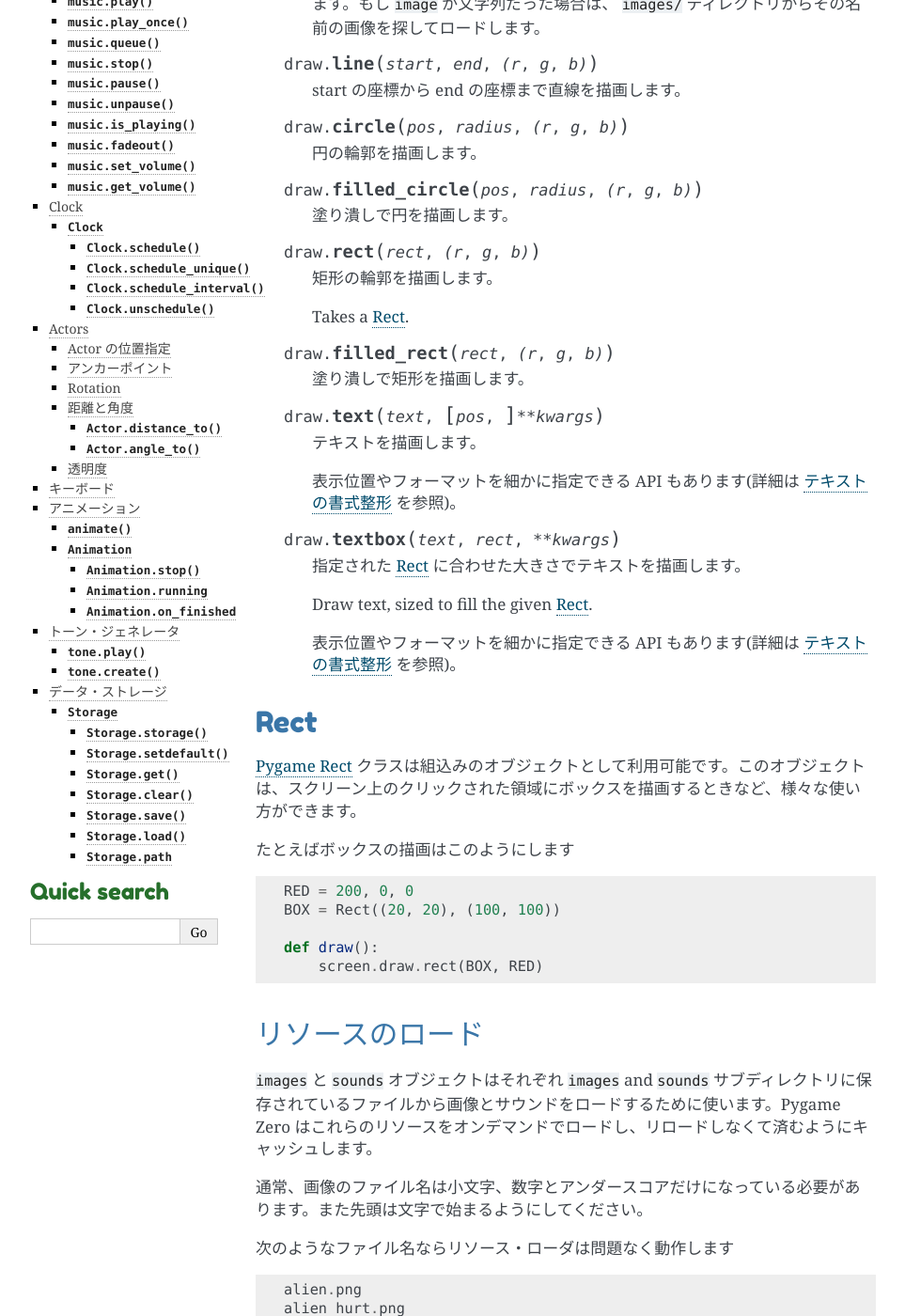
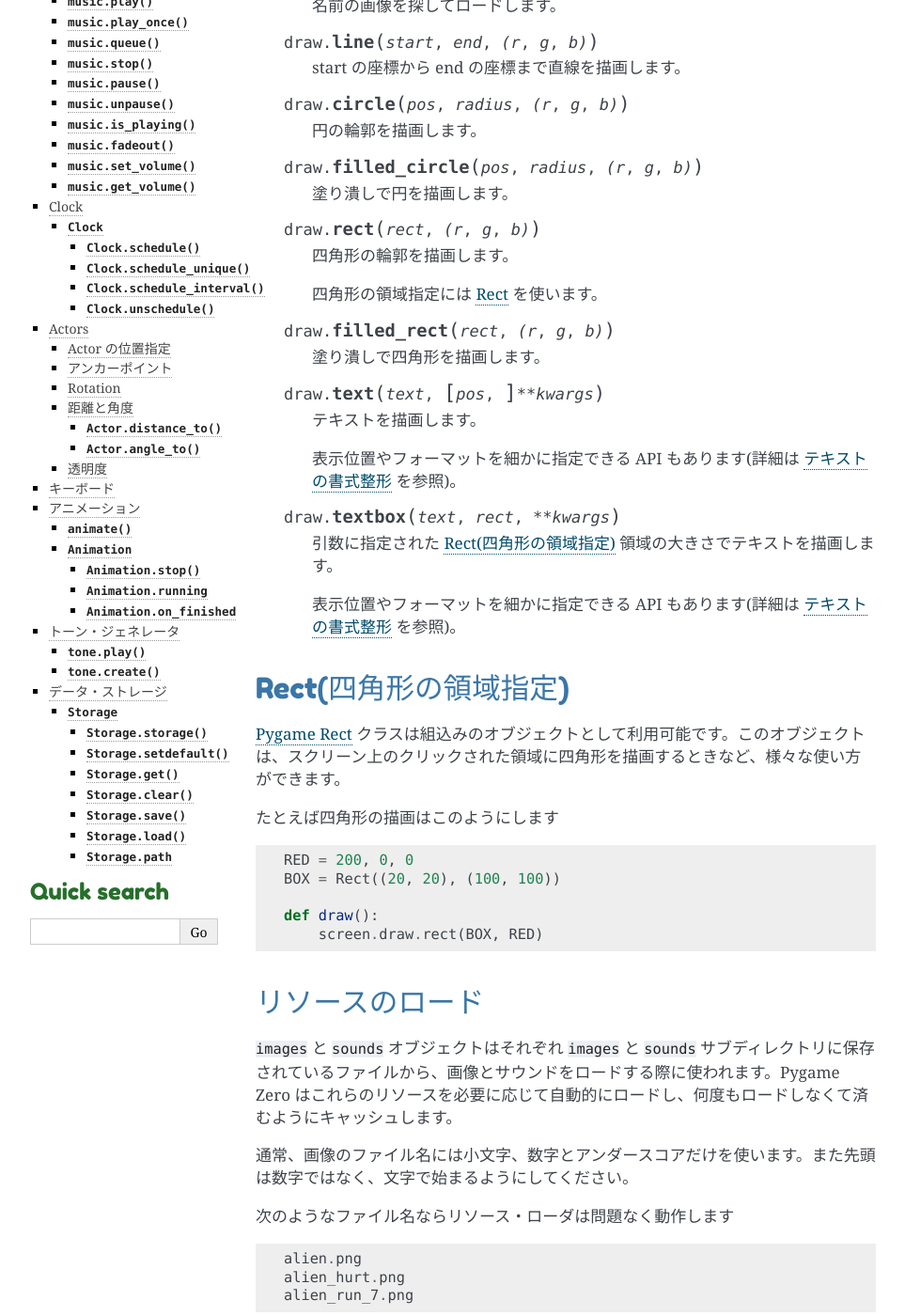
Before and after one commit to yasusii/pgzero-japanese, a Sphinx documentation site: the page built from doc/builtins.rst, in a window 1280 px wide and 1400 px high, scrolled down 919 px. Shown: the whole window at 94% size, without its empty margins (148-1111 px from the left). Built offline with Sphinx 7.4.7, drawn with Linux system fonts in a browser that asks for light colours; pages that are not in the unit, such as notebooks, are missing from menus; some of the changed text lies outside the part shown.

Commit message:
Some tweaks to documentation

```diff
--- a/doc/builtins.rst
+++ b/doc/builtins.rst
@@ -15,7 +15,7 @@ Pygame Zeroには、ゲーム制作を簡単にしてくれる便利な組込み
 
 ``screen`` オブジェクトはゲーム・スクリーンを表します。
 
-これはPygame surfaceの薄いラッパーで、スクリーンに描画したり、画像データを表示することを容易にしてくれます。
+これは Pygame surface の薄いラッパーで、スクリーンへの描画や画像データの表示を容易にしてくれます。
 
 .. class:: Screen
 
@@ -46,9 +46,8 @@ Pygame Zeroには、ゲーム制作を簡単にしてくれる便利な組込み
     .. method:: blit(image, (left, top))
 
         指定の位置に画像を描画します。
-        Draw the image to the screen at the given position.
 
-        ``blit()`` の引数 ``image`` には Surface オブジェクトと文字列、どちらも指定できます。もし ``image`` が文字列だった場合は、 ``images/`` ディレクトリからその名前の画像を探してロードします。
+        ``blit()`` の引数 ``image`` には Surface オブジェクトと文字列、どちらでも指定できます。もし ``image`` が文字列だった場合は、 ``images/`` ディレクトリからその名前の画像を探してロードします。
 
     .. method:: draw.line(start, end, (r, g, b))
 
@@ -64,13 +63,13 @@ Pygame Zeroには、ゲーム制作を簡単にしてくれる便利な組込み
 
     .. method:: draw.rect(rect, (r, g, b))
 
-        矩形の輪郭を描画します。
+        四角形の輪郭を描画します。
 
-        Takes a :ref:`Rect <rect>`.
+        四角形の領域指定には :ref:`Rect <rect>` を使います。
 
     .. method:: draw.filled_rect(rect, (r, g, b))
 
-        塗り潰しで矩形を描画します。
+        塗り潰しで四角形を描画します。
 
     .. method:: draw.text(text, [pos], **kwargs)
 
@@ -80,20 +79,18 @@ Pygame Zeroには、ゲーム制作を簡単にしてくれる便利な組込み
 
     .. method:: draw.textbox(text, rect, **kwargs)
 
-        指定された :ref:`Rect` に合わせた大きさでテキストを描画します。
-
-        Draw text, sized to fill the given :ref:`Rect`.
+        引数に指定された :ref:`Rect` 領域の大きさでテキストを描画します。
 
         表示位置やフォーマットを細かに指定できる API もあります(詳細は :doc:`ptext` を参照)。
 
 .. _rect:
 
-Rect
-----
+Rect(四角形の領域指定)
+----------------------
 
-`Pygame Rect`_ クラスは組込みのオブジェクトとして利用可能です。このオブジェクトは、スクリーン上のクリックされた領域にボックスを描画するときなど、様々な使い方ができます。
+`Pygame Rect`_ クラスは組込みのオブジェクトとして利用可能です。このオブジェクトは、スクリーン上のクリックされた領域に四角形を描画するときなど、様々な使い方ができます。
 
-たとえばボックスの描画はこのようにします ::
+たとえば四角形の描画はこのようにします ::
 
     RED = 200, 0, 0
     BOX = Rect((20, 20), (100, 100))
@@ -108,10 +105,10 @@ Rect
 リソースのロード
 ----------------
 
-``images`` と ``sounds`` オブジェクトはそれぞれ ``images`` and ``sounds`` サブディレクトリに保存されているファイルから画像とサウンドをロードするために使います。Pygame Zero はこれらのリソースをオンデマンドでロードし、リロードしなくて済むようにキャッシュします。
+``images`` と ``sounds`` オブジェクトはそれぞれ ``images`` と ``sounds`` サブディレクトリに保存されているファイルから、画像とサウンドをロードする際に使われます。Pygame Zero はこれらのリソースを必要に応じて自動的にロードし、何度もロードしなくて済むようにキャッシュします。
 
 
-通常、画像のファイル名は小文字、数字とアンダースコアだけになっている必要があります。また先頭は文字で始まるようにしてください。
+通常、画像のファイル名には小文字、数字とアンダースコアだけを使います。また先頭は数字ではなく、文字で始まるようにしてください。
 
 次のようなファイル名ならリソース・ローダは問題なく動作します ::
 
@@ -145,7 +142,7 @@ images ディレクトリは予め作成しておく必要があります。た
     space_game.py
     images/alien.png
 
-これで ``space_game.py`` に次のようなコードを書くことでスクリーンに alien スプライトを描画できます ::
+この状態で ``space_game.py`` に次のようなコードを書くとスクリーンに alien スプライト描画されます ::
 
     def draw():
         screen.clear()
@@ -160,7 +157,7 @@ images ディレクトリは予め作成しておく必要があります。た
     def draw():
         alien.draw()
 
-上記何れの場合も付けられるファイル名には制限があります。使用できるのは小文字のアルファベット、数字とアンダースコアだけです。これはゲームを動かすオペレーティング・システムによって大文字、小文字の扱いが異なる場合があり、問題が発生することを防ぐためのものです。
+上記何れの場合も付けられるファイル名には制限があります。使用できるのは小文字のアルファベット、数字とアンダースコアだけです。これはゲームを動かすオペレーティング・システムによって大文字、小文字の扱いが異なる場合があり、問題が発生することを防ぐためです。
 
 Image Surfaces
 ''''''''''''''
@@ -200,8 +197,8 @@ Image Surfaces
             Rect((0, 0), image.get_size())
 
 
-サウンド
-''''''''
+Sounds
+''''''
 
 Pygame Zeroでロード可能なサウンドの形式は ``.wav`` と ``.ogg`` です。WAV は
 サイズの小さな効果音に最適で、圧縮フォーマットの OGG は音楽に適しています。ゲームに使用できる .ogg や .wav ファイルをインターネット上で無償提供しているサイトもあります。
@@ -212,12 +209,12 @@ sounds ディレクトリは予め作成しておく必要があります。た
     drum_kit.py
     sounds/drum.wav
 
-``drum_kit.py`` に次の内容を書くと、マウスがクリックされたらドラムの音を鳴らすようになります ::
+``drum_kit.py`` に次の内容を書くと、マウスがクリックときドラムの音を鳴らすようになります ::
 
     def on_mouse_down():
         sounds.drum.play()
 
-ロードしたサウンドは Pygame の ``Sound`` オブジェクトになります。このオブジェクトは様々なメソッドを備えており、サウンドの再生、停止やサウンドの再生時間の問い合せができます。
+ロードしたサウンドは Pygame の ``Sound`` オブジェクトになります。このオブジェクトは様々なメソッドを備えており、サウンドの再生、停止やサウンドの再生時間の問い合せをサポートしています。
 
 .. class:: Sound
 
@@ -239,7 +236,7 @@ sounds ディレクトリは予め作成しておく必要があります。た
 
         サウンドの再生時間を秒単位で取得します。
 
-長い音楽を再生するために ``sounds`` オブジェクトを使用することは避けてください。サウンドシステムは再生する前に音楽データをすべてメモリ上にロードしてしまうため、大量のメモリが必要になることがあり、ロードが完了するまで遅延が発生するためです。
+長い音楽を再生するために ``sounds`` オブジェクトを使用することは避けてください。サウンドのシステムは再生前に音楽データをすべてメモリ上にロードするので大量のメモリが必要になることがあり、ロード完了まで遅延が発生する可能性があります。
 
 .. _music:
 
@@ -334,14 +331,14 @@ Clock
     def fire_laser():
         lasers.append(player.pos)
 
-それから発射ボタンが押されると、正確に1秒後にこの関数が呼び出されるよう  ``clock`` に依頼します ::
+それから発射ボタンが押されると、正確に1秒後にこの関数を呼び出すよう  ``clock`` に依頼します ::
 
     def on_mouse_down():
         clock.schedule(fire_laser, 1.0)
 
-ここで ``fire_laser`` の後には括弧がありません。関数を実行しているのではなく、関数そのものを渡していることに注意してください。この関数は clock が実行してくれるのです。
+ここで ``fire_laser`` の後にはカッコを書いていません。関数を実行しているのではなく、関数そのものを渡していることに注意してください。この関数は clock が実行してくれるのです。
 
-(``1.0`` のように小数点付きの秒数で時間を指定するのは良い習慣です。後でコードを読み返すとき、この値が時間であり、物の数ではないことがわかるからです。)
+(``1.0`` のように小数点付きの秒数で時間を指定するのは良い習慣です。後でコードを読み返したとき、この値が時間であり、物の数ではないことがわかるからです。)
 
 ``clock`` は以下の便利なメソッドを提供しています。
 
@@ -387,8 +384,7 @@ Pygame Zero の clock は指定されたコールバックへの弱参照しか
 Actors
 ------
 
-ゲーム内で動く画像が多くなってくると、その画像とそれがスクリーン上のどの位置にあるかを保持してくれるものがあると便利です。個々の動く画像を ``Actor``
-(アクター)と呼びます。Actor は(前述の images ディレクトリ内にある)画像ファイル名を指定するだけで生成できます。前にも使ったエイリアンをアクターを使って表示してみます ::
+ゲーム内で動く画像が多くなってくると、画像とそのスクリーン上の位置をまとめて保持してくれるものがあると便利です。それがスクリーン上の個々の動く画像を管理する ``Actor`` (アクター)です。Actor は(前述の images ディレクトリ内にある)画像ファイル名を指定するだけで生成できます。前にも使ったエイリアンをアクターを使って表示してみます ::
 
     alien = Actor('alien', (50, 50))
 
@@ -430,7 +426,7 @@ Actor の位置指定
 
 .. image:: _static/actor/anchor_points.png
 
-これは次のように、オブジェクト生成の際、次のように xとyの座標を渡す方法を使います ::
+次のようにオブジェクト生成の際や、x と y の座標を指定する方法でも使えます ::
 
     WIDTH = 200
     HEIGHT = 200
--- a/doc/index.rst
+++ b/doc/index.rst
@@ -6,9 +6,9 @@
 Pygame Zero へようこそ
 ======================
 
-Pygame Zero を使うと決まりきった手続きをいちいち書かかずにゲームを作成できます。
+Pygame Zero を使うと決まりきった手続きをいちいち書かずにゲームを作ることができます。
 
-Pygame Zero は教育の場での利用を意図しており、指導者は Pygame の API やイベントループの説明をしなくても、基本的なプログラミングを教えることが可能になります。
+Pygame Zero は教育の場での利用を意図しており、指導者は Pygame の API やイベントループの説明をしなくても、基本的なプログラミングを教えられます。
 
 学習コース
 ----------
```
Also changed, not shown: other parts of doc/builtins.rst (+7 -7 lines), doc/from-scratch.rst (+17 -17 lines), doc/hooks.rst (+18 -18 lines), doc/introduction.rst (+18 -18 lines).
